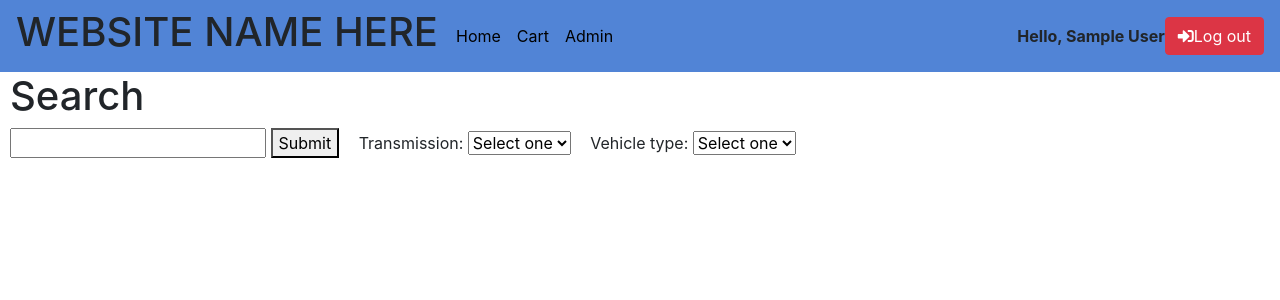
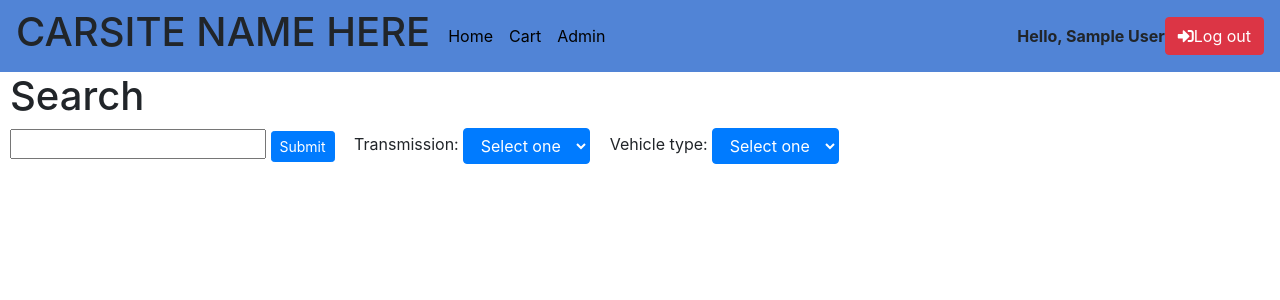
Before and after one commit to jabernall24/CST-336-Group-Project, a PHP site: page /search.php in a window 1280 px wide. Shown: the top 300 px of the page. Run offline with PHP 8.4, Linux system fonts and the light colour scheme; the visitor is signed in with stand-in values (Sample User, id 1); data that the repository does not hold is empty; some libraries are stand-ins or nearby versions.

Commit message:
consistent looks

```diff
--- a/css/searchStyles.css
+++ b/css/searchStyles.css
@@ -23,3 +23,8 @@
 div,#title{
     padding-left: 10px;
 }
+
+.buttons {
+    float: right;
+    margin-right: 25px;
+}
--- a/search.php
+++ b/search.php
@@ -57,7 +57,7 @@
                 $("#cars").append("<div class = 'carDiv'><img class = 'carpic' src='" + data[i]["image"] + "' alt = 'car' height='100' width='115' /> ");
                 $("#cars").append("<span class = 'carname'>" + data[i]["make"] + " " + data[i]["model"] + " " + data[i]["year"] + "</span>" + "<br>" );
                 $("#cars").append("<span class = 'cardetails'>" + "Type: " + data[i]["type"] + ",  Color: " + data[i]["color"] + ",  Transmission: " + data[i]["transmission"] + ",  Odometer: " + data[i]["odometer"] + ",  Price: $" + data[i]["price"] + " " + "</span>");
-                $("#cars").append("<button class = 'buttons' id ='" + data[i]["carId"] + "' onclick ='" + "cartAdd(" + data[i]["carId"]+")" + "'> Add to cart! </button></div> <br>");
+                $("#cars").append("<button class = 'btn btn-info btn-lg buttons fas fa-shopping-cart' id ='" + data[i]["carId"] + "' onclick ='" + "cartAdd(" + data[i]["carId"]+")" + "'> Add to cart! </button></div> <br>");
 
             }
             }
@@ -79,7 +79,7 @@
                 $("#cars").append("<div class = 'carDiv'><img class = 'carpic' src='" + data[i]["image"] + "' alt = 'car' height='100' width='115' /> ");
                 $("#cars").append("<span class = 'carname'>" + data[i]["make"] + " " + data[i]["model"] + " " + data[i]["year"] + "</span>" + "<br>" );
                 $("#cars").append("<span class = 'cardetails'>" + "Type: " + data[i]["type"] + ",  Color: " + data[i]["color"] + ",  Transmission: " + data[i]["transmission"] + ",  Odometer: " + data[i]["odometer"] + ",  Price: $" + data[i]["price"] + "</span>");
-                $("#cars").append("<button class = 'buttons' id ='" + data[i]["carId"] + "' onclick ='" + "cartAdd(" + data[i]["carId"]+")" + "'> Add to cart!</button></div> <br>")
+                $("#cars").append("<button class = 'btn btn-info btn-lg buttons fas fa-shopping-cart' id ='" + data[i]["carId"] + "' onclick ='" + "cartAdd(" + data[i]["carId"]+")" + "'> Add to cart!</button></div> <br>")
             }
             }
         });
@@ -90,7 +90,7 @@
     </head>
     <body>
     <nav class="navbar navbar-expand-lg">
-            <h1 id="websiteName">WEBSITE NAME HERE</h1>
+            <h1 id="websiteName">CARSITE NAME HERE</h1>
 
             <div class="collapse navbar-collapse" id="navbarSupportedContent">
                 <ul class="navbar-nav mr-auto">
@@ -106,15 +106,15 @@
         <h1 id = "title"> Search </h1>
         <div id = "submitArea">
         <input type="text" id = "query">
-        <button id="submit">Submit</button>
+        <button id="submit" class="btn btn-primary btn-sm">Submit</button>
         <span class = "Text">Transmission:</span>
-        <select id = "transmissionSelect">
+        <select id = "transmissionSelect" class="btn btn-primary dropdown-toggle">
                 <option>Select one</option>
                 <option>Automatic</option>
                 <option>Manual</option>
         </select>
         <span class = "Text">Vehicle type:</span>
-        <select id = "typeSelect">
+        <select id = "typeSelect" class="btn btn-primary dropdown-toggle">
                 <option>Select one</option>
                 <option>SUV</option>
                 <option>Truck</option>
```
